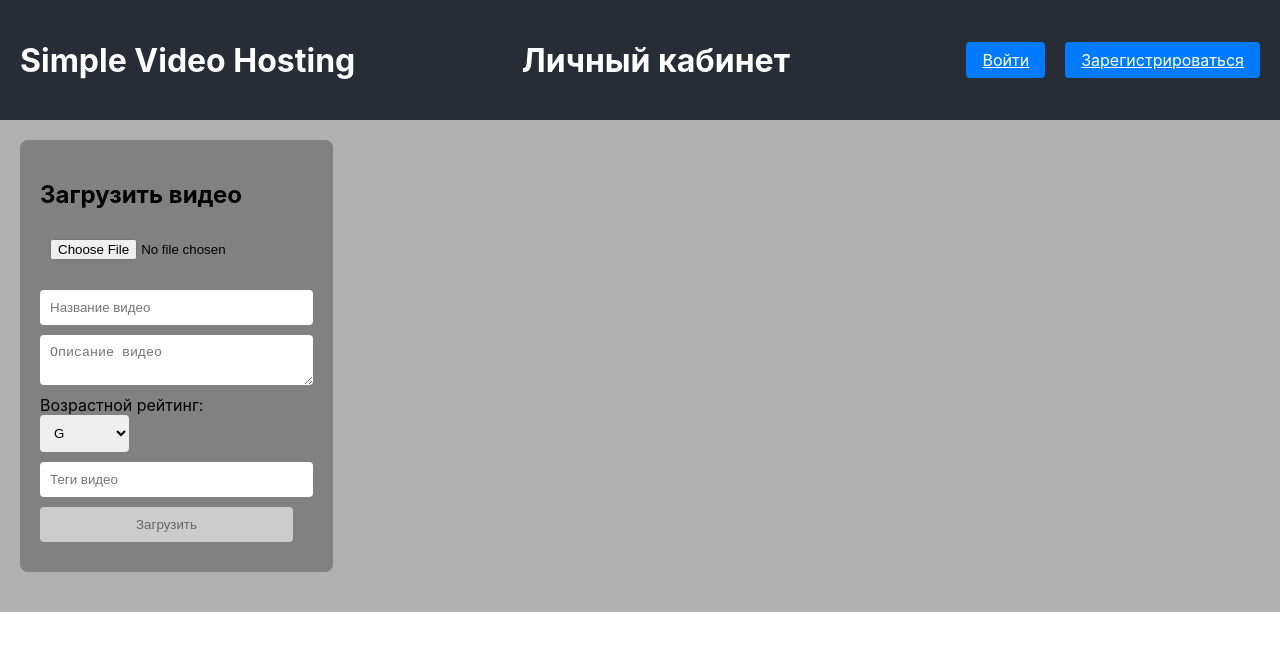
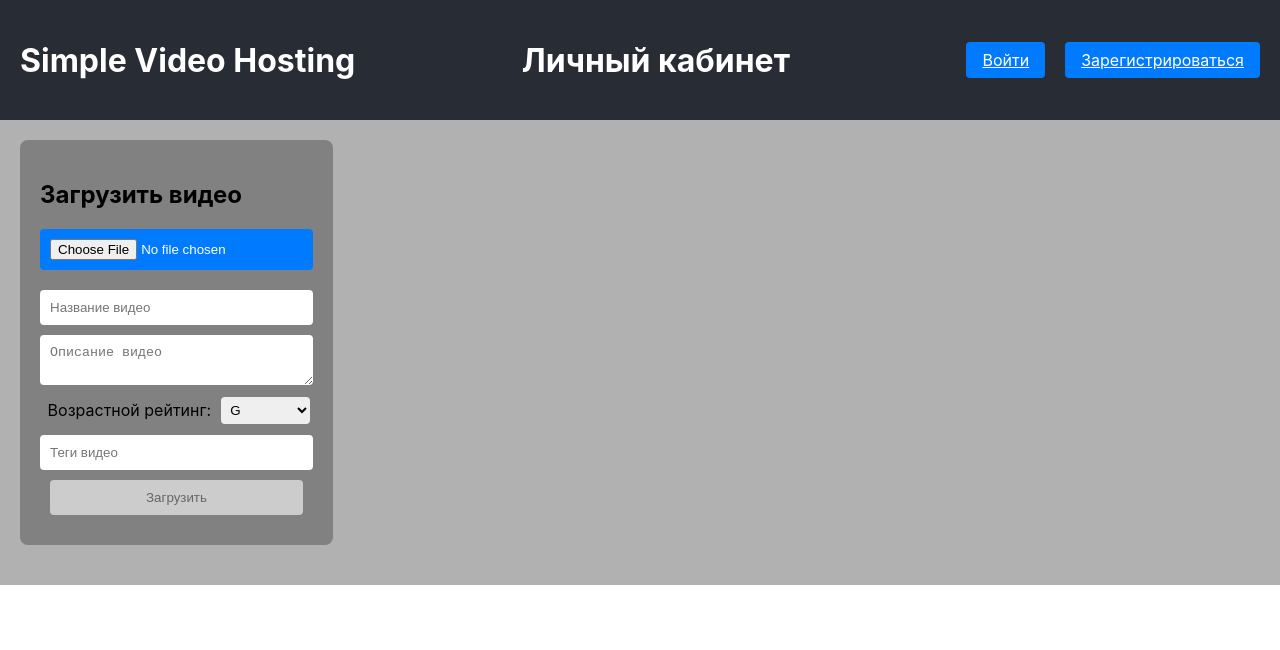
Before and after one commit to SidorovichPavel/svh_client, a React (Create React App) app: page /profile in a window 1280 px wide. Shown: the top 650 px of the page. Built offline with nearby package versions, Linux system fonts and the light colour scheme.

Commit message:
style and fix default title

```diff
--- a/src/Components/UploadForm/UploadForm.css
+++ b/src/Components/UploadForm/UploadForm.css
@@ -11,6 +11,8 @@
   display: block;
   margin-bottom: 10px;
   padding: 10px;
+  margin-left: auto;
+  margin-right: auto;
   width: calc(100% - 20px);
   border: none;
   border-radius: 4px;
@@ -31,7 +33,7 @@
 
 .Upload-button {
   background-color: #007bff;
-  color: white;
+  color: rgb(255, 255, 255);
   cursor: pointer;
 }
 
@@ -52,3 +54,14 @@
 .Upload-success {
   color: green;
 }
+
+.mpaa-select-container {
+  display: flex;
+  margin-bottom: 10px;
+}
+
+.mpaa-select-container label,
+.mpaa-select-container select {
+  padding: 5px;
+  margin: auto;
+}
--- a/src/Components/UploadForm/UploadForm.tsx
+++ b/src/Components/UploadForm/UploadForm.tsx
@@ -8,6 +8,16 @@ import { title } from "process";
 
 const mpaaRatings = ["G", "PG", "PG-13", "R", "NC-17"];
 const acceptedTypes = ['video/mp4', 'video/mpeg', 'video/quicktime', 'video/x-msvideo', 'video/x-ms-wmv', 'video/x-matroska', 'video/webm'];
+
+function getFileNameWithoutExtension(filename: string): string {
+  const lastDotIndex = filename.lastIndexOf('.');
+
+  if (lastDotIndex === -1) {
+    return filename;
+  }
+
+  return filename.substring(0, lastDotIndex);
+}
 
 const UploadForm: React.FC = () => {
 
@@ -50,9 +60,12 @@ const UploadForm: React.FC = () => {
     if (!e.target.files)
       return;
     const file = e.target.files[0];
+    if (!file)
+      return;
 
-    if (validateInput(file.name))
-      setVideoTitle(file.name);
+    const title = getFileNameWithoutExtension(file.name);
+    if (validateInput(title))
+      setVideoTitle(title);
     else
       setVideoTitle("Видео");
 
@@ -137,7 +150,7 @@ const UploadForm: React.FC = () => {
   return <div className="Upload-form">
     <h2>Загрузить видео</h2>
     <input type="file"
-      className='btn'
+      className='btn Upload-button'
       accept={acceptedTypes.join(',')}
       onChange={handleFileChange} />
     <input type="text"
@@ -151,9 +164,7 @@ const UploadForm: React.FC = () => {
       <label htmlFor="mpaa-rating">Возрастной рейтинг: </label>
       <select id="mpaa-rating" value={selectedRating} onChange={handleChange}>
         {mpaaRatings.map(rating => (
-          <option key={rating} value={rating}>
-            {rating}
-          </option>
+          <option key={rating} value={rating}>{rating}</option>
         ))}
       </select>
     </div>
@@ -167,7 +178,7 @@ const UploadForm: React.FC = () => {
       {uploading ? "Загрузка..." : "Загрузить"}
     </button>
     {uploadProgress > 0 && uploadProgress < 100 && <progress className="Upload-progress" value={uploadProgress} max={100} />}
-    {uploadProgress === 100 && <p className="Upload-success">Видео успешно загружено!</p>}
+    {uploadProgress === 100 && <p className="Upload-success">Видео успешно загружено для обработки</p>}
     {uploadErrorMsg != null && <p className="Upload-error">{uploadErrorMsg}</p>}
   </div>
 }
```
